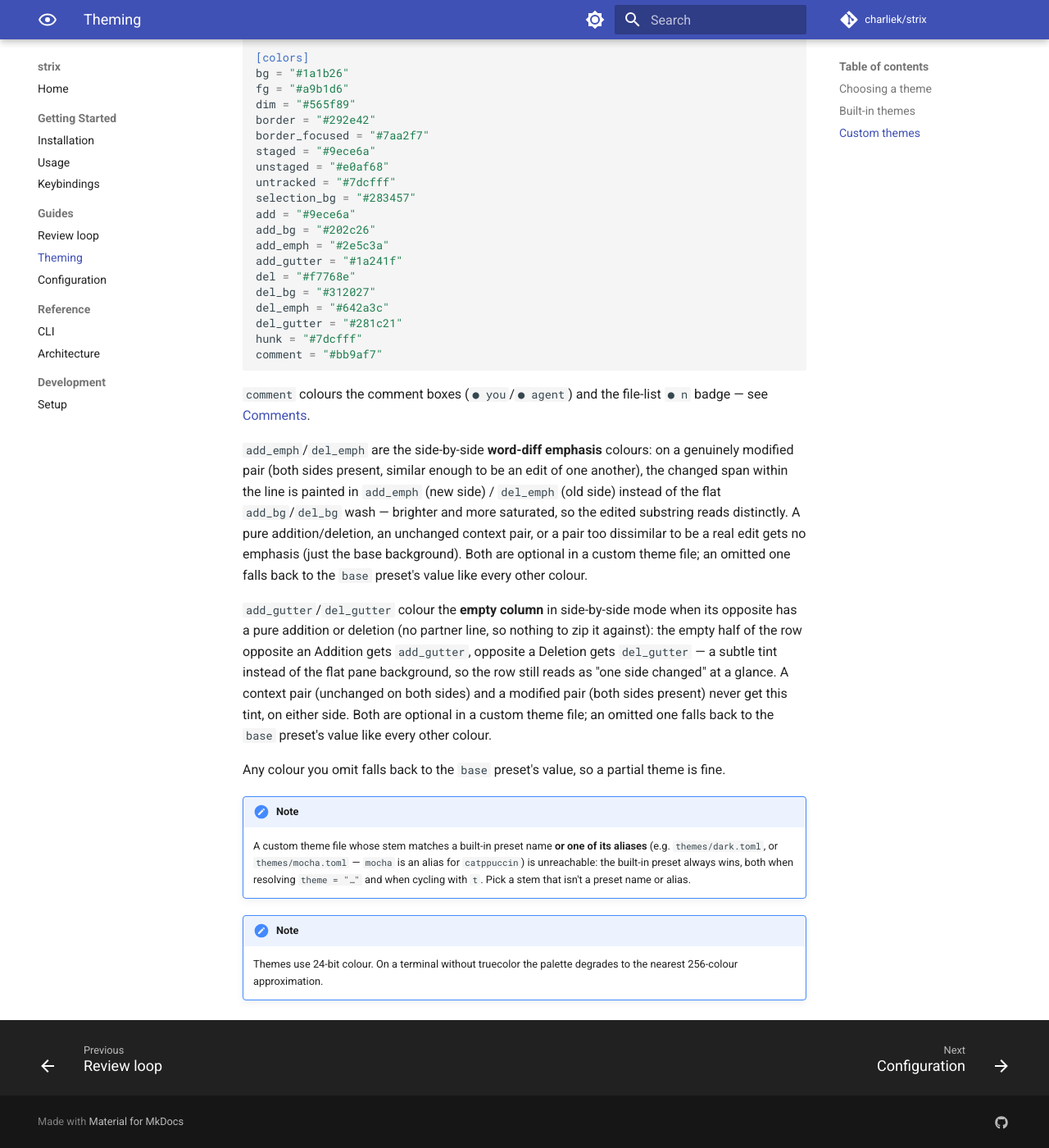
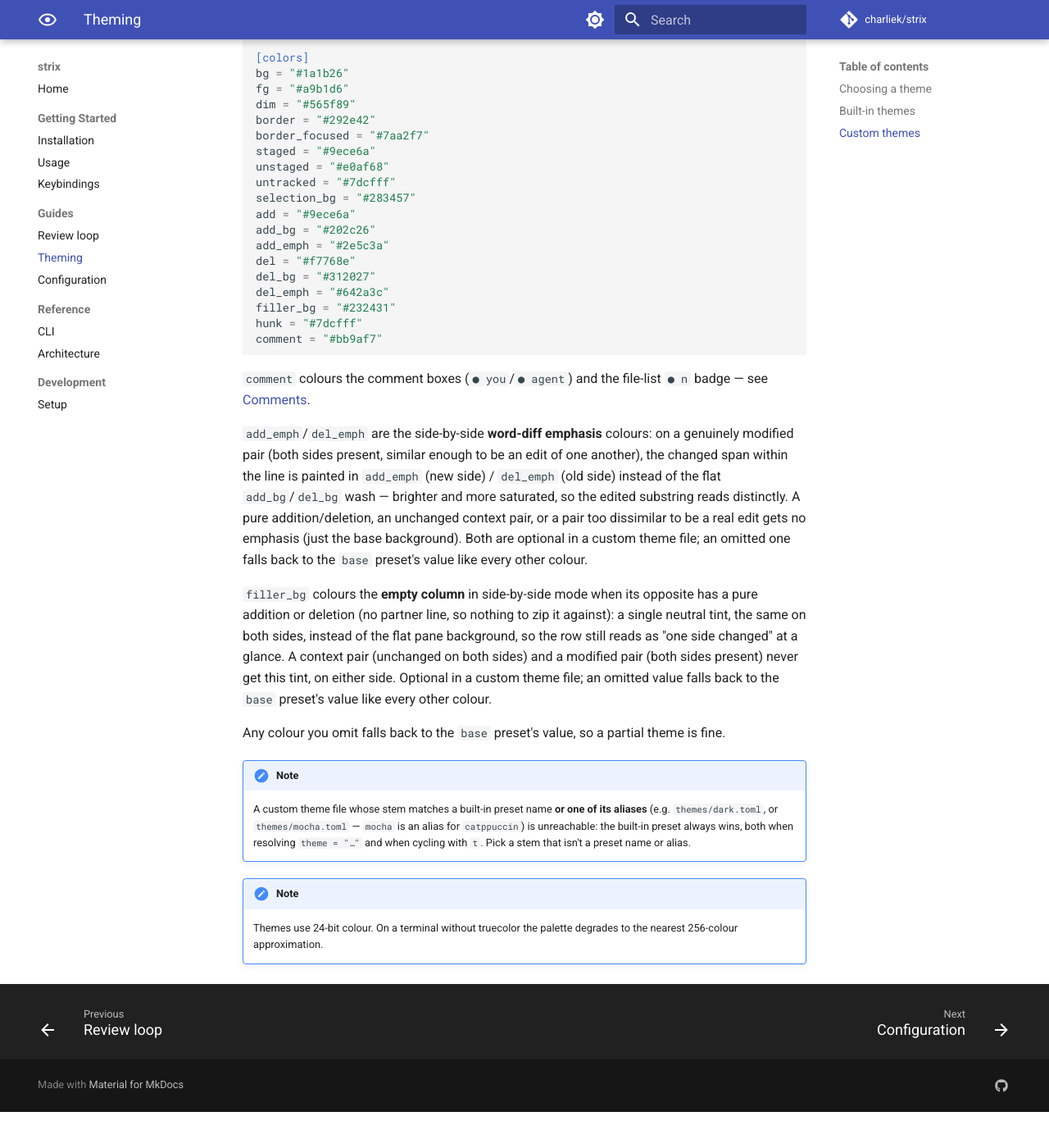
Before and after one commit to charliek/strix, an MkDocs documentation site: the page built from docs/guides/theming.md, in a window 1280 px wide and 1400 px high, scrolled down 1190 px. Shown: the whole window at 82% size. Built offline with MkDocs 1.6.1 and Material for MkDocs 9.7.7, drawn with Linux system fonts in a browser that asks for light colours; comment, search, counter and statistics services are not loaded; after the commit the page ends 2546 px from its top, so only the background shows below that.

Commit message:
Neutralize the side-by-side empty-column filler (Option C) (#13)
* feat(theme): neutralize the side-by-side empty-column filler

Replace the per-side add_gutter/del_gutter tints with a single neutral filler_bg
painted in the empty column on both sides of a pure add/del. The v0.0.5 tint
borrowed the change's own hue, so a pure deletion painted red across both columns
and read as "the other side changed"; a neutral fill — 6% of the foreground
blended into the background, so each preset keeps its own character (tokyo-night
cool, gruvbox warm) — reads as "no line here". This is hunk's model at a fainter
touch (~6% vs hunk's ~12%).

Also simplifies the render path: cell() drops its empty_bg parameter and paints
theme.filler_bg directly; sbs_pair_line no longer derives the fill from the
opposite side's LineKind. Net -41 lines.

filler_bg replaces add_gutter/del_gutter on Theme, all 5 presets, and ColorsFile
(inherit-when-unset). A user theme that still lists the old keys is harmlessly
ignored (ColorsFile has no deny_unknown_fields), so this needs no migration.
Tests assert both empty columns render the same neutral (context/modified rows
unaffected); theming + architecture docs updated.

simplify: n/a (subtractive). external review: self-reviewed (mechanical field
collapse + render simplification; the behavior is pinned by updated tests).

Co-Authored-By: Claude Opus 4.8 (1M context) <noreply@anthropic.com>
Claude-Session: https://claude.ai/code/session_01QEmgBH4r9VWCAqyTjfBoPA

* test(theme): legacy add_gutter/del_gutter keys resolve to the base filler

CodeRabbit review: lock in the back-compat claim with a regression test — a user
theme still listing the retired add_gutter/del_gutter keys must not error
(ColorsFile has no deny_unknown_fields, so the unknown keys are ignored) and
filler_bg falls back to the base preset.

Co-Authored-By: Claude Opus 4.8 (1M context) <noreply@anthropic.com>
Claude-Session: https://claude.ai/code/session_01QEmgBH4r9VWCAqyTjfBoPA

---------

Co-authored-by: Claude Opus 4.8 (1M context) <noreply@anthropic.com>

````diff
--- a/docs/guides/theming.md
+++ b/docs/guides/theming.md
@@ -57,11 +57,10 @@ selection_bg = "#283457"
 add = "#9ece6a"
 add_bg = "#202c26"
 add_emph = "#2e5c3a"
-add_gutter = "#1a241f"
 del = "#f7768e"
 del_bg = "#312027"
 del_emph = "#642a3c"
-del_gutter = "#281c21"
+filler_bg = "#232431"
 hunk = "#7dcfff"
 comment = "#bb9af7"
 ```
@@ -79,15 +78,14 @@ to be a real edit gets no emphasis (just the base background). Both are
 optional in a custom theme file; an omitted one falls back to the `base`
 preset's value like every other colour.
 
-`add_gutter`/`del_gutter` colour the **empty column** in side-by-side mode
-when its opposite has a pure addition or deletion (no partner line, so
-nothing to zip it against): the empty half of the row opposite an Addition
-gets `add_gutter`, opposite a Deletion gets `del_gutter` — a subtle tint
-instead of the flat pane background, so the row still reads as "one side
-changed" at a glance. A context pair (unchanged on both sides) and a modified
-pair (both sides present) never get this tint, on either side. Both are
-optional in a custom theme file; an omitted one falls back to the `base`
-preset's value like every other colour.
+`filler_bg` colours the **empty column** in side-by-side mode when its
+opposite has a pure addition or deletion (no partner line, so nothing to zip
+it against): a single neutral tint, the same on both sides, instead of the
+flat pane background, so the row still reads as "one side changed" at a
+glance. A context pair (unchanged on both sides) and a modified pair (both
+sides present) never get this tint, on either side. Optional in a custom
+theme file; an omitted value falls back to the `base` preset's value like
+every other colour.
 
 Any colour you omit falls back to the `base` preset's value, so a partial theme
 is fine.
````
Also changed, not shown: docs/reference/architecture.md (+4 -6 lines), 4 other files.
